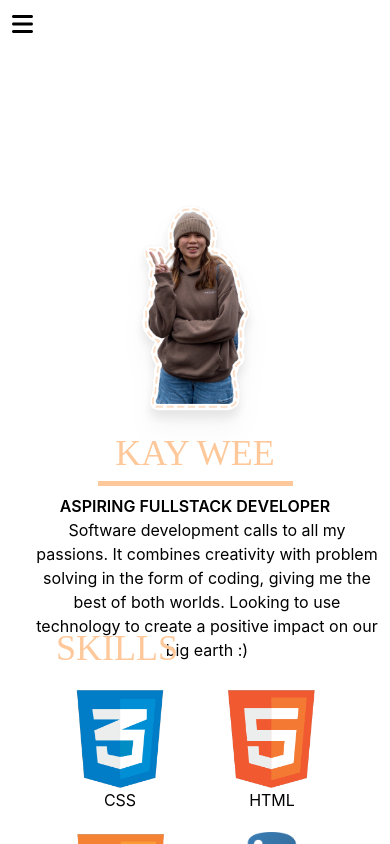
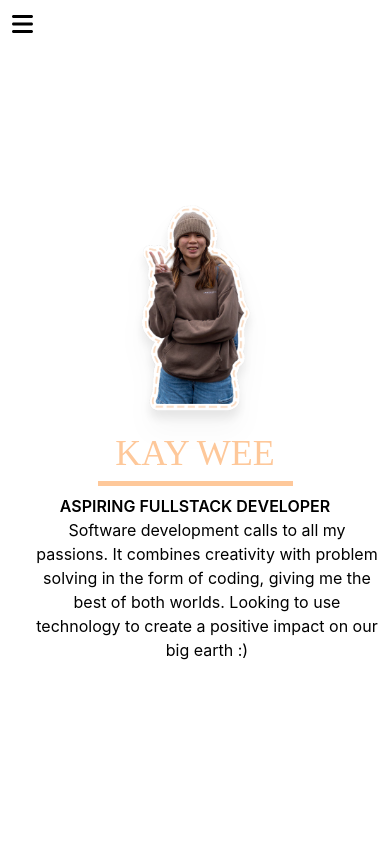
Before and after one commit to kayweeee/kayweeee.github.io, a React (Create React App) app: page / in a window 390 px wide. Built offline with nearby package versions, Linux system fonts and the light colour scheme.

Commit message:
chore: refactor intro page

```diff
--- a/src/App.jsx
+++ b/src/App.jsx
@@ -1,7 +1,7 @@
 import { motion } from "framer-motion";
-import me from "./images/pictures/me.png";
 import SkillBadge from "./Components/SkillBadge";
 import skills from "./utils/Skills";
+import IntroPage from "./Components/IntroPage";
 
 const floatInVariants = {
   hidden: {
@@ -23,35 +23,19 @@ function App() {
     <>
       <div className="snap-y snap-mandatory h-screen overflow-y-scroll overflow-x-clip">
         {/* intro screen */}
-        <div className="snap-start h-screen flex flex-col sm:flex-row justify-center items-center gap-x-8 py-3">
-          <div className="sm:w-2/5 flex justify-center sm:justify-end">
-            <img
-              className="h-[250px] sm:h-[400px] drop-shadow-xl"
-              src={me}
-              alt="kay wee"
-            />
-          </div>
-          <div className="sm:w-3/5 flex flex-col items-center sm:items-start text-center sm:text-start">
-            <p className="text-4xl sm:text-7xl font-display text-orange">
-              KAY WEE
-            </p>
-            <div className="bg-orange my-2 h-[5px] w-1/2 sm:w-full" />
-            <p className="font-semibold">ASPIRING FULLSTACK DEVELOPER</p>
-            <p className="px-8 sm:px-0 pr-2 sm:w-96">
-              Software development calls to all my passions. It combines
-              creativity with problem solving in the form of coding, giving me
-              the best of both worlds. Looking to use technology to create a
-              positive impact on our big earth :)
-            </p>
-          </div>
+        <div className="snap-start h-screen flex justify-center">
+          <IntroPage />
         </div>
 
         {/* skill screen */}
-        <div className="snap-start flex flex-col justify-center pl-14 h-screen">
-          <div className="text-4xl sm:text-7xl font-display text-orange">
-            SKILLS
+        <div className="snap-start flex flex-col justify-center h-auto min-h-screen sm:pl-24 ">
+          <div className="flex flex-col mt-5 pl-14 sm:pl-0">
+            <div className="text-4xl sm:text-7xl font-display text-orange pr-10">
+              SKILLS
+            </div>
+            <div className="bg-orange my-2 h-[5px] w-full" />
           </div>
-          <div className="flex flex-row flex-wrap gap-x-6 gap-y-5 mt-5">
+          <div className="flex flex-row flex-wrap gap-x-6 gap-y-5 mt-3 justify-center sm:justify-start my-5">
             {skills.map((element, i) => (
               <SkillBadge
                 logo={element.logo}
--- /dev/null
+++ b/src/Components/IntroPage.jsx
@@ -0,0 +1,28 @@
+import me from "../images/pictures/me.png";
+
+function IntroPage() {
+  return (
+    <div className="flex flex-col sm:flex-row  justify-center items-center w-full gap-x-8 py-3">
+      <div className="sm:w-2/5 flex justify-center sm:justify-end">
+        <img
+          className="h-[250px] sm:h-[400px] drop-shadow-xl"
+          src={me}
+          alt="kay wee"
+        />
+      </div>
+      <div className="sm:w-3/5 flex flex-col items-center sm:items-start text-center sm:text-start">
+        <p className="text-4xl sm:text-7xl font-display text-orange">KAY WEE</p>
+        <div className="bg-orange my-2 h-[5px] w-1/2 sm:w-full" />
+        <p className="font-semibold">ASPIRING FULLSTACK DEVELOPER</p>
+        <p className="px-8 sm:px-0 pr-2 sm:w-96">
+          Software development calls to all my passions. It combines creativity
+          with problem solving in the form of coding, giving me the best of both
+          worlds. Looking to use technology to create a positive impact on our
+          big earth :)
+        </p>
+      </div>
+    </div>
+  );
+}
+
+export default IntroPage;
```
